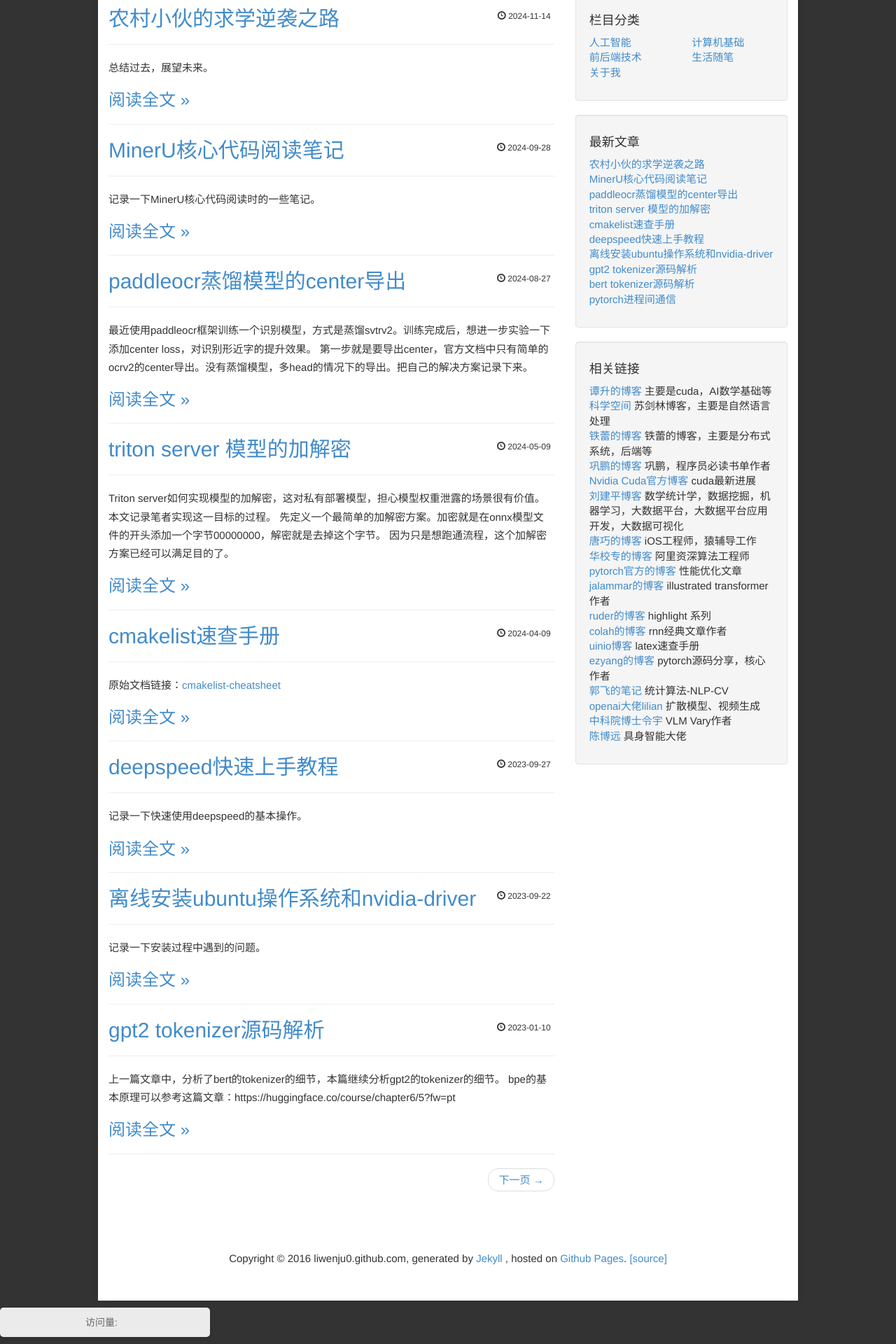
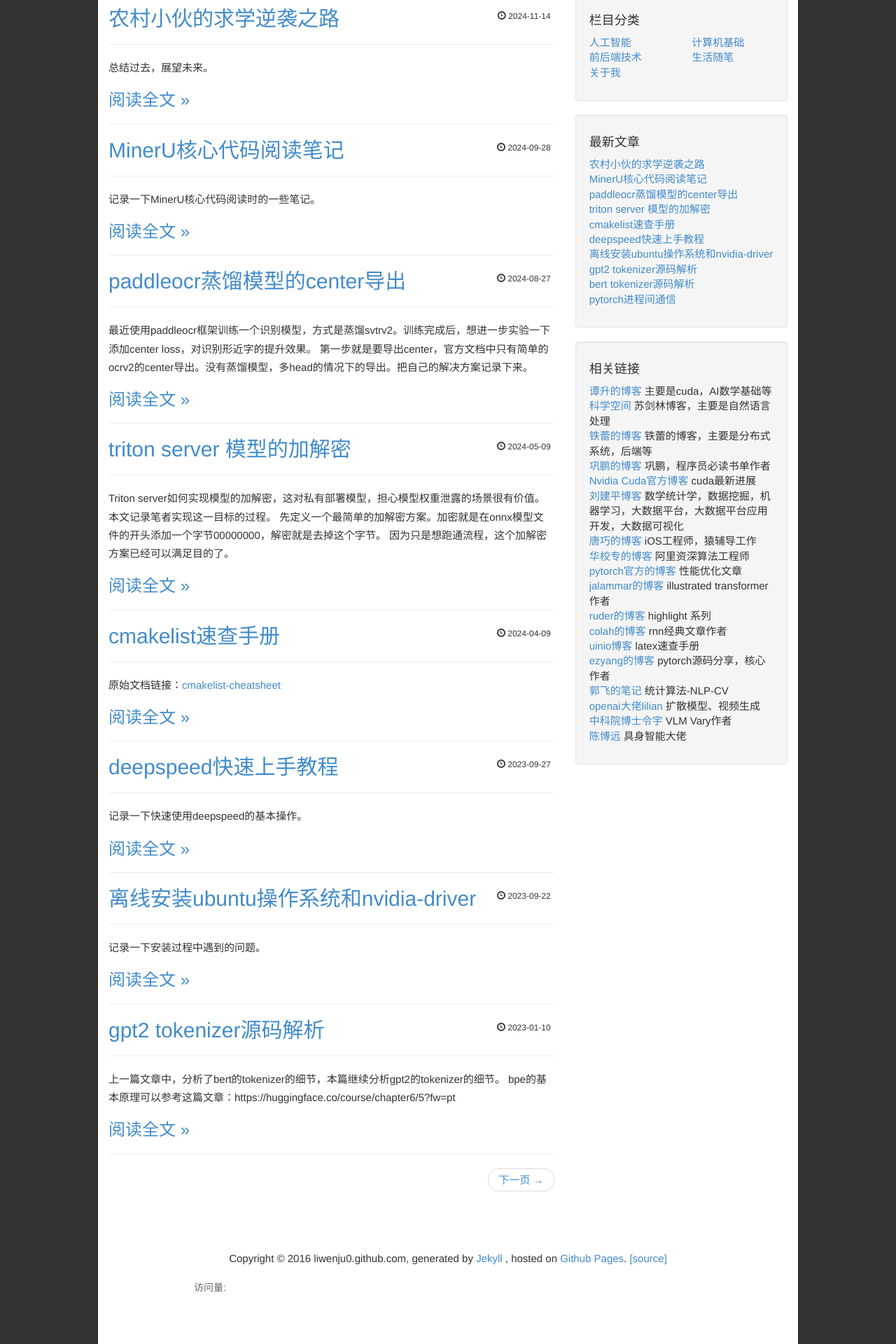
Before and after one commit to liwenju0/liwenju0.github.io, a Jekyll site: the page built from index.html, in a window 1280 px wide. Shown: the part 930-2850 px from the top of the page at 70% size. Built offline with Jekyll 4.4.1, drawn with Linux system fonts in a browser that asks for light colours; the list of posts is cut into pages by our own code; comment, search, counter and statistics services are not loaded.

Commit message:
调整统计样式

```diff
--- a/_layouts/index.html
+++ b/_layouts/index.html
@@ -100,12 +100,16 @@
         <div class="col-lg-12">
           {% include copyright.html %}
         </div>
+        <div>
+          {% include baidu_tongji.html %}
+        </div>
         <!-- /.col-lg-12 -->
       </div>
+
       <!-- /.row -->
     </footer>
   </div>
-  {% include baidu_tongji.html %}
+
   <!-- /.container -->
 </body>
 
--- a/css/blog.css
+++ b/css/blog.css
@@ -189,10 +189,9 @@ img {
 }
 
 .baidu-tongji {
-  background: rgba(255,255,255,0.9);
+  background: #fff;
   padding: 10px;
-  border-radius: 5px;
-  box-shadow: 0 2px 5px rgba(0,0,0,0.1);
+  box-shadow: 0 0px 0px rgba(0,0,0,0.1);
   margin: 10px auto;
   max-width: 300px;
 }
```
